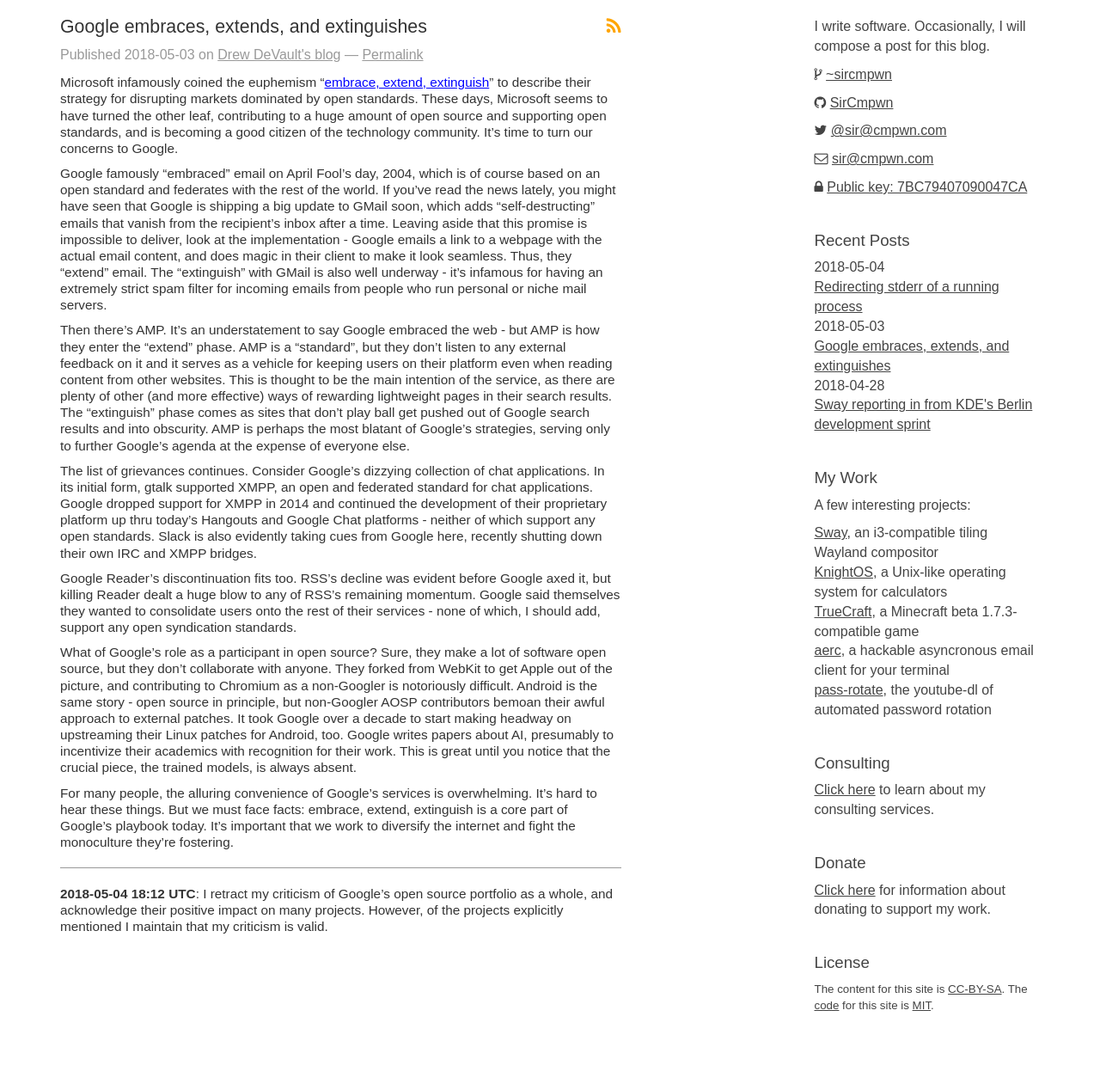
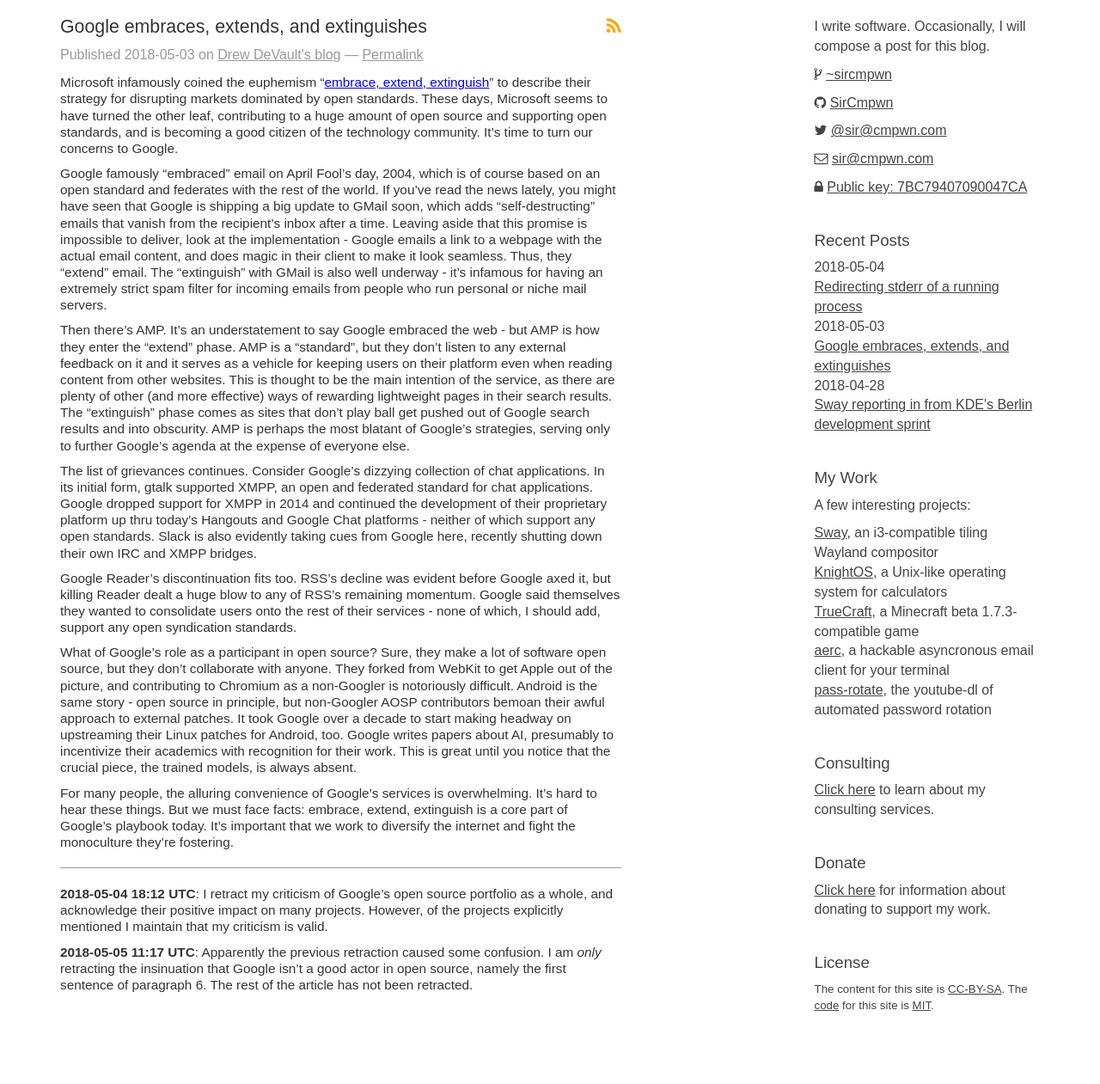
Before and after one commit to stormblog/sircmpwn.github.io, a Jekyll site: the page built from _posts/2018-05-03-Google-embraces-extends-extinguishes.md, in a window 1280 px wide. Shown: the whole page at 86% size. Built offline with Jekyll 4.4.1, drawn with Linux system fonts in a browser that asks for light colours.

Commit message:
Clarify retraction

```diff
--- a/_posts/2018-05-03-Google-embraces-extends-extinguishes.md
+++ b/_posts/2018-05-03-Google-embraces-extends-extinguishes.md
@@ -67,3 +67,8 @@ work to diversify the internet and fight the monoculture they're fostering.
 **2018-05-04 18:12 UTC**: I retract my criticism of Google's open source portfolio
 as a whole, and acknowledge their positive impact on many projects. However, of
 the projects explicitly mentioned I maintain that my criticism is valid.
+
+**2018-05-05 11:17 UTC**: Apparently the previous retraction caused some
+confusion. I am *only* retracting the insinuation that Google isn't a good actor
+in open source, namely the first sentence of paragraph 6. The rest of the
+article has not been retracted.
```
